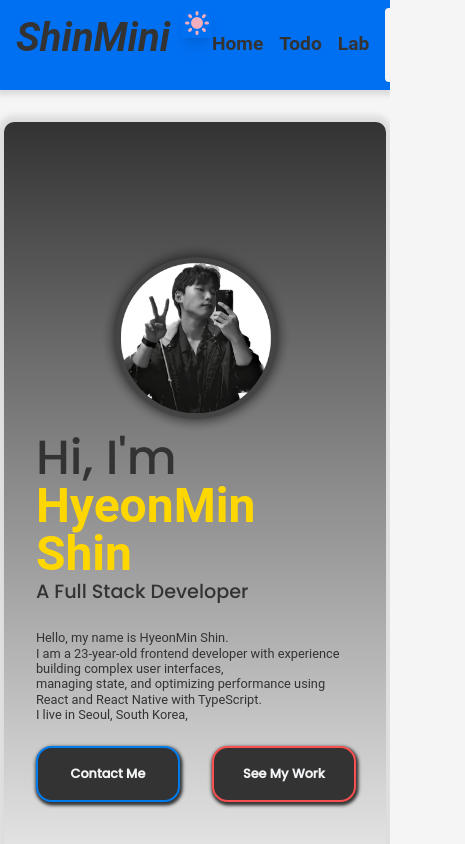
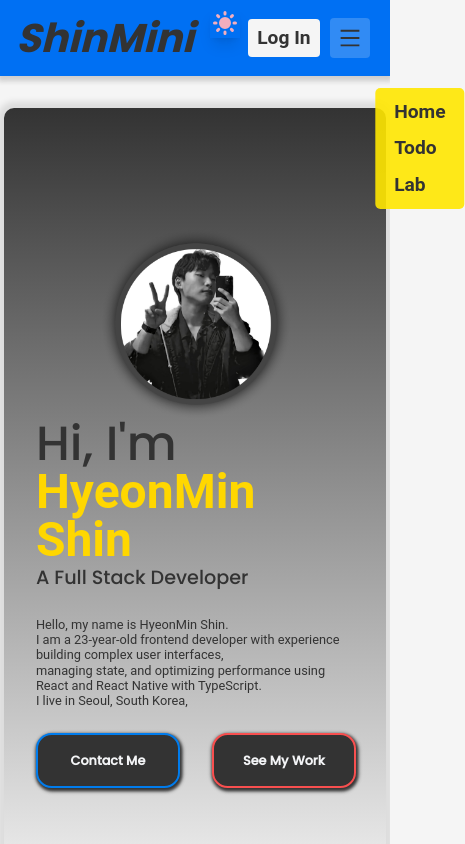
Before and after one commit to ShinMini/shinmini-homepage, a React (Vite) app: page / in a window 390 px wide. Shown: the top 844 px of the page, 465 px wide, since content can reach past the window. Built offline with nearby package versions, Linux system fonts and the light colour scheme; no server answers.

Commit message:
fix(navbar): fixed navbar mobile cracked

```diff
--- a/src/components/index.ts
+++ b/src/components/index.ts
@@ -1,5 +1,4 @@
 import Navbar from './navbar';
 import Layout from './Layout';
-import DropDown from './DropDown';
 
-export { Navbar, Layout, DropDown };
+export { Navbar, Layout };
--- a/src/components/navbar/index.tsx
+++ b/src/components/navbar/index.tsx
@@ -1,7 +1,8 @@
 import React from 'react';
+import { AiOutlineMenu } from 'react-icons/ai';
 
 import { useAppDispatch, useAppSelector } from '../../store/hooks';
-import { logout, signInWithGooglePopup } from '@src/features/authentication';
+import { hexToRGBA, logout, signInWithGooglePopup } from '@src/features/authentication';
 import { styled } from 'styled-components';
 import { toggleTheme } from '@src/store/slices/themeSlice';
 
@@ -9,98 +10,115 @@ import ThemeIcon from './ThemeIcon';
 import firebase from '@lib/firebase';
 import { Link } from 'react-router-dom';
 import { RoutePath, routeName } from '@src/pages/AppRouter';
+import Spacing from '@src/themes/Spacing';
 
-const NavContainer = styled.nav`
+const Container = styled.nav`
   display: flex;
   flex-direction: row;
   justify-content: space-between;
-
   background-color: ${props => props.theme.colors.primary};
-  color: ${props => props.theme.colors.text};
-
   padding: 0.5rem 1rem;
-
   overflow: hidden;
-
-  box-shadow: 0px 0.3rem 0.3rem 0.1rem ${props => props.theme.colors.shadow};
+  box-shadow: 0px 0.3rem 0.3rem 0.1rem ${props => hexToRGBA(props.theme.colors.opposite.background)};
 `;
 
-const NavItems = styled.ul`
+const LogoBox = styled.div`
   display: flex;
-  flex-direction: row;
+  gap: 1rem;
+`;
 
+const MenuBox = styled.ul`
+  display: flex;
+  gap: min(0.6rem, 1.5vw);
   align-items: center;
+  @media (max-width: ${Spacing.mobile}) {
+    flex-direction: row-reverse;
+  }
+`;
 
-  gap: 1rem;
+const MenuButton = styled.button`
+  display: none;
 
-  ul {
+  @media (max-width: ${Spacing.mobile}) {
     display: flex;
-    flex-direction: row;
+    justify-content: center;
+    align-items: center;
+    color: ${props => props.theme.colors.text};
+    background-color: ${props => hexToRGBA(props.theme.colors.background)};
+    border-radius: 0.25rem;
+    font-size: 1.5rem;
+    transition: scale 0.2s ease-in-out;
+    scale: 1;
+    padding: 0.5rem;
+    margin: 0 0.25rem;
+    cursor: pointer;
+    &:hover {
+      color: ${props => props.theme.colors.opposite.text};
+      scale: 1.1;
+    }
+  }
+`;
 
-    align-items: center;
+const DropDownBox = styled.div`
+  display: flex;
+  flex-direction: column;
+  gap: min(0.8rem, 2vw);
+`;
 
-    gap: 1rem;
+const NavBox = styled.nav<{ ismenuopen: boolean }>`
+  display: flex;
+  gap: min(0.8rem, 2vw);
+  padding: 0.6rem 1.2rem;
 
-    list-style: none;
+  @media (max-width: ${Spacing.mobile}) {
+    flex-direction: column;
+    position: absolute;
+
+    border-radius: 5px;
+    right: 0.1rem;
+    top: 5.5rem;
+    background-color: ${props => hexToRGBA(props.theme.colors.yellow, 0.9)};
+
+    transition: transform 0.2s ease-in-out;
+    transform: ${props => (props.ismenuopen ? 'translateX(0)' : 'translateX(85%)')};
+
+    &:hover {
+      transform: translateX(0);
+    }
   }
 `;
 
 const NavItem = styled(Link)`
   font-size: 1.2rem;
   font-weight: bold;
-
   transition: color 0.2s ease-in-out;
-
+  cursor: pointer;
   &:hover {
     color: ${props => props.theme.colors.opposite.text};
-
-    cursor: pointer;
-
     text-decoration: underline;
-
-    transition: color 0.2s ease-in-out;
-
-    &:last-child {
-      text-decoration: none;
-
-      color: ${props => props.theme.colors.text};
-
-      transition: color 0.2s ease-in-out;
-    }
   }
 `;
 
 const Logo = styled(Link)`
+  font-family: 'PoppinsBold';
   font-size: 2.5rem;
-  font-weight: bold;
-
   font-style: italic;
-
-  color: ${props => props.theme.colors.text};
-
-  transition: color 0.2s ease-in-out;
-
   &:hover {
     color: ${props => props.theme.colors.opposite.text};
   }
 `;
 
 const LoginButton = styled.button`
+  color: ${props => props.theme.colors.text};
   background-color: ${props => props.theme.colors.background};
-  color: ${props => props.theme.colors.text};
 
-  transition: background-color 0.2s ease-in-out, color 0.2s ease-in-out;
-
-  padding: 0.5rem 1rem;
-
+  padding: 0.3rem 0.6rem;
   border-radius: 0.25rem;
-
   font-size: 1.2rem;
   font-weight: bold;
-
   &:hover {
-    background-color: ${props => props.theme.colors.yellow};
-    color: ${props => props.theme.colors.info};
+    background-color: ${props => props.theme.colors.opposite.background};
+    color: ${props => props.theme.colors.opposite.text};
   }
 `;
 
@@ -108,28 +126,33 @@ const Navbar: React.FC = () => {
   const dispatch = useAppDispatch();
   const currentColor = useAppSelector(state => state.theme.type);
   const user = useAppSelector(state => state.user);
+  const [isMenuOpen, setIsMenuOpen] = React.useState(false);
 
   return (
-    <NavContainer>
-      <div className="flex flex-row gap-3 ">
+    <Container>
+      <LogoBox>
         <Logo to="/">ShinMini</Logo>
         <ThemeIcon currentColor={currentColor} colorChangeHandler={() => dispatch(toggleTheme())} />
-      </div>
-      <NavItems>
-        <ul>
-          {routeName.map((value, index) => (
-            <NavItem key={`nav-item-${index}-${value}`} to={RoutePath.get(value) || '/'}>
-              {value}
-            </NavItem>
-          ))}
-        </ul>
-        {!user?.displayName ? (
-          <LoginButton onClick={() => signInWithGooglePopup(dispatch)}>Log In</LoginButton>
-        ) : (
-          <LoginButton onClick={() => logout(dispatch, firebase.auth)}>Log Out</LoginButton>
-        )}
-      </NavItems>
-    </NavContainer>
+      </LogoBox>
+      <MenuBox>
+        <DropDownBox>
+          <MenuButton onClick={() => setIsMenuOpen(prev => !prev)}>
+            <AiOutlineMenu />
+          </MenuButton>
+          <NavBox ismenuopen={isMenuOpen}>
+            {routeName.map((value, index) => (
+              <NavItem key={`nav-item-${index}-${value}`} to={RoutePath.get(value) || '/'}>
+                {value}
+              </NavItem>
+            ))}
+          </NavBox>
+        </DropDownBox>
+        <LoginButton
+          onClick={!user?.displayName ? () => signInWithGooglePopup(dispatch) : () => logout(dispatch, firebase.auth)}>
+          {user?.displayName ? user.displayName : 'Log In'}
+        </LoginButton>
+      </MenuBox>
+    </Container>
   );
 };
 
--- a/src/pages/Todo/index.tsx
+++ b/src/pages/Todo/index.tsx
@@ -1,4 +1,5 @@
-import { DropDown, Layout } from '@src/components';
+import { Layout } from '@src/components';
+import DropDown from './components/DropDown';
 import { useAppSelector, useAppDispatch } from '@src/store/hooks';
 import {
   TodoListState,
--- a/src/pages/home/components/Greeting.tsx
+++ b/src/pages/home/components/Greeting.tsx
@@ -1,4 +1,5 @@
 import { Images } from '@src/assets';
+import Spacing from '@src/themes/Spacing';
 import React from 'react';
 import { styled } from 'styled-components';
 
@@ -40,7 +41,7 @@ const Content = styled.div`
     width: 80%;
   }
 
-  @media (max-width: 768px) {
+  @media (max-width: ${Spacing.mobile}) {
     grid-template-columns: 1fr;
 
     img {
--- /dev/null
+++ b/src/themes/Spacing.ts
@@ -0,0 +1,9 @@
+const Spacing = {
+  desktop: '1980px',
+  laptop: '1440px',
+  tablet: '1024px',
+  mobile: '768px',
+  smallMobile: '375px',
+};
+
+export default Spacing;
```
Also changed, not shown: src/pages/home/components/FrontEnd.tsx (+5 -4 lines), src/pages/Todo/components/DropDown.tsx (renamed from src/components/DropDown.tsx).
